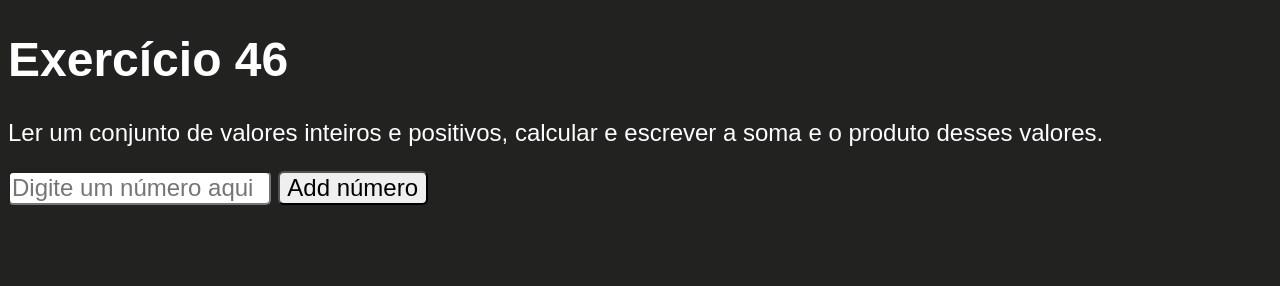
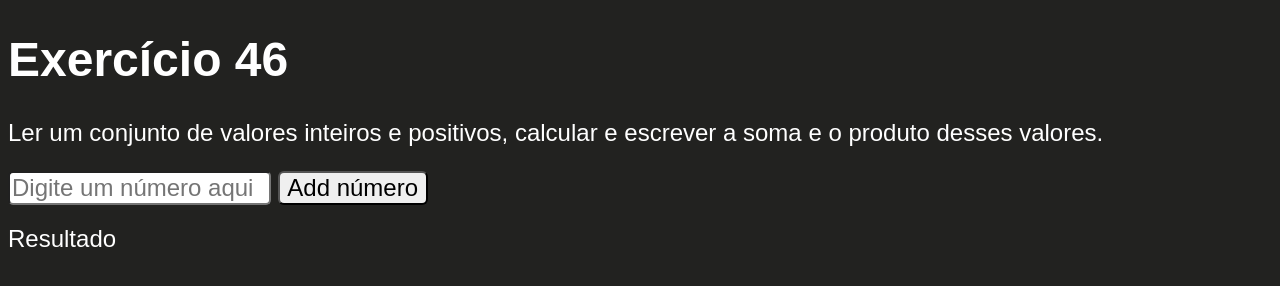
Before and after one commit to Lekito/Estudo-, a plain HTML site: page JavaScript/exercise_46/index.html in a window 1280 px wide. Drawn offline with Linux system fonts and the light colour scheme.

Commit message:
Update index.html

```diff
--- a/JavaScript/exercise_46/index.html
+++ b/JavaScript/exercise_46/index.html
@@ -20,7 +20,7 @@
         <input type="number" name="listNumber" id="adicionaNumber" placeholder="Digite um número aqui">
         <input type="button" value="Add número" id="addNumber" onclick="AddNumberedList()">
 
-        <div id="resultado"></div>
+        <div id="resultado">Resultado</div>
     </main>
 </body>
 
```
